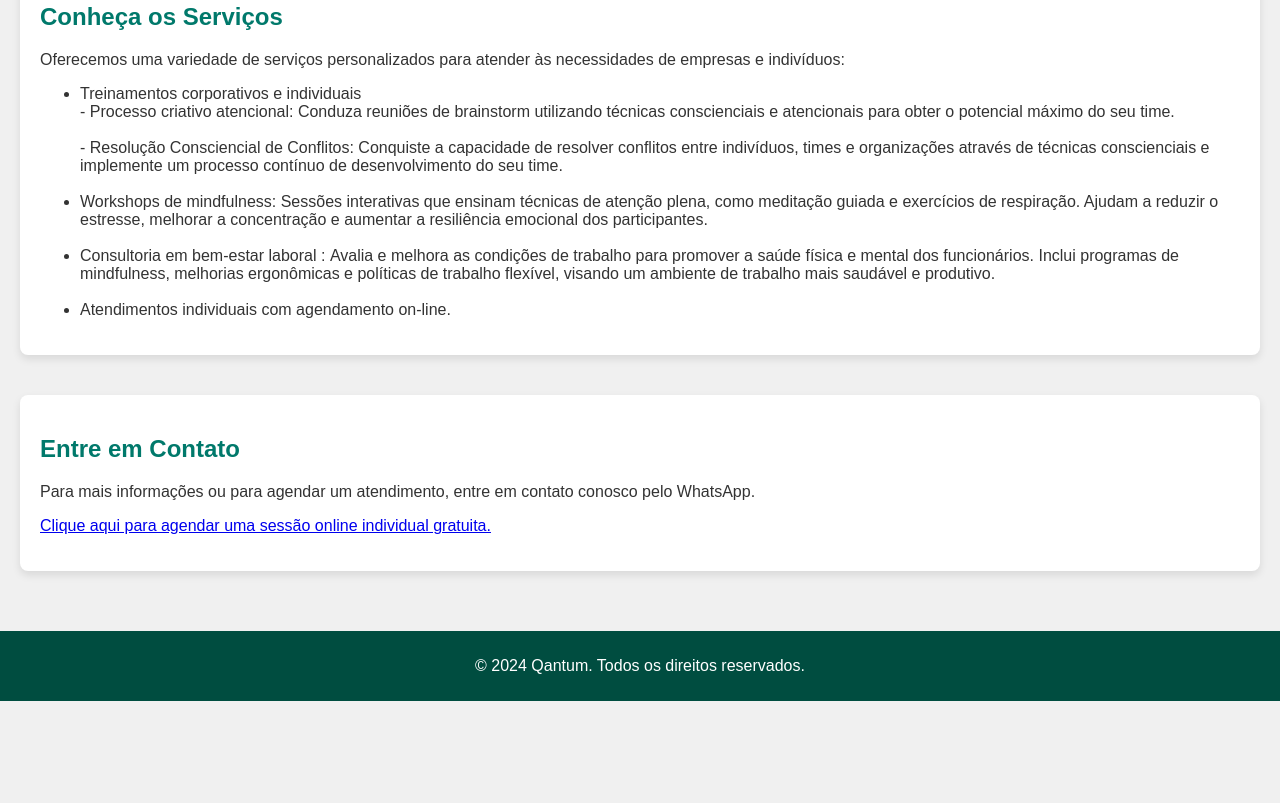
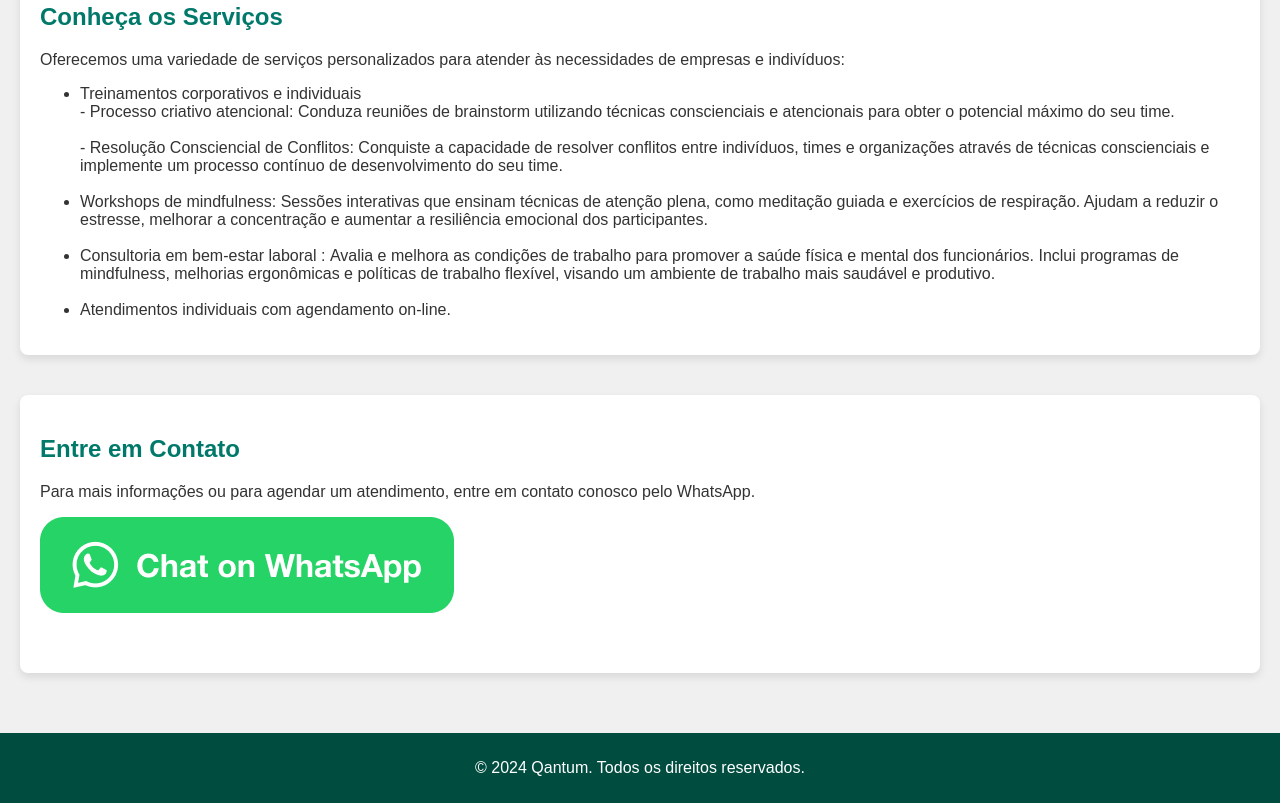
Before and after one commit to zifchak/qantum, a plain HTML site: page index.html in a window 1280 px wide. Shown: the part 1025-1828 px from the top of the page. Before the commit the page ends 1726 px from the top, so only its background shows below. Drawn offline with Linux system fonts and the light colour scheme.

Commit message:
Update index.html
Adicionando botão do Whatsapp;

```diff
--- a/index.html
+++ b/index.html
@@ -125,7 +125,11 @@
       <!-- img src="https://images.pexels.com/photos/1446940/pexels-photo-1446940.jpeg?auto=compress&cs=tinysrgb&w=800" alt="Entre em Contato" -->
       <h2>Entre em Contato</h2>
       <p>Para mais informações ou para agendar um atendimento, entre em contato conosco pelo WhatsApp.</p>
-      <p><a href="https://wa.me/5541992702214?text=Olá!%20Gostaria%20de%20agendar%20um%20atendimento." target="_blank">Clique aqui para agendar uma sessão online individual gratuita.</a></p>
+      <p>
+        <!-- a href="https://wa.me/5541992702214?text=Olá!%20Gostaria%20de%20agendar%20um%20atendimento." target="_blank">Clique aqui para agendar uma sessão online individual gratuita.</a -->
+      <a aria-label="Chat on WhatsApp" href="https://wa.me/5541992702214?text=Olá!%20Gostaria%20de%20agendar%20um%20atendimento%20ou%20de%20mais%20informações."><img alt="Chat on WhatsApp" src="WhatsAppButtonGreenLarge.png" />
+<a />
+      </p>
     </div>
   </div>
   <footer>
```
